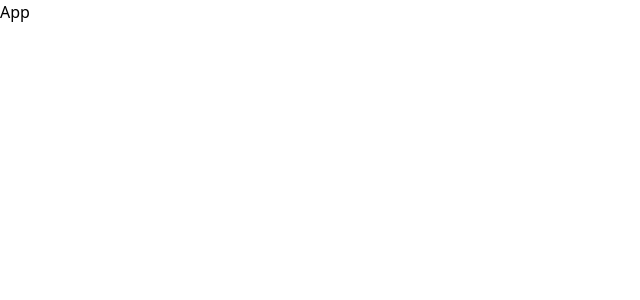
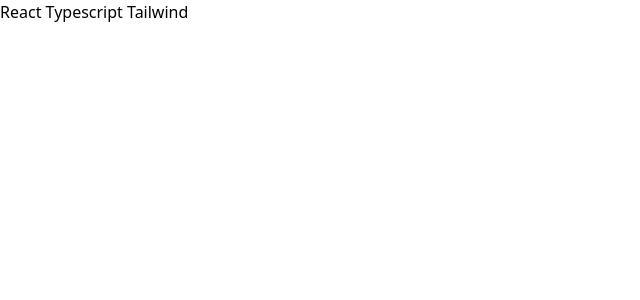
Before and after one commit to ansango/react-ts-tw, a React (Create React App) app: page / in a window 1280 px wide. Shown: the top 300 px of the page, without its empty margins (0-640 px from the left). Built offline with nearby package versions, Linux system fonts and the light colour scheme.

Commit message:
config ts

```diff
--- a/src/App.tsx
+++ b/src/App.tsx
@@ -1,5 +1,15 @@
-const App = () => {
-  return <div className="App">App</div>;
+import React from "react";
+
+type Props = {
+  name: string;
+};
+
+const App = ({ name }: Props) => {
+  return (
+    <div className="App">
+      <h1>{name}</h1>
+    </div>
+  );
 };
 
 export default App;
--- a/src/index.tsx
+++ b/src/index.tsx
@@ -5,7 +5,7 @@ import App from "./App";
 
 ReactDOM.render(
   <React.StrictMode>
-    <App />
+    <App name="React Typescript Tailwind"/>
   </React.StrictMode>,
   document.getElementById("root")
 );
```
Also changed, not shown: tsconfig.json (+10 -1 lines).
